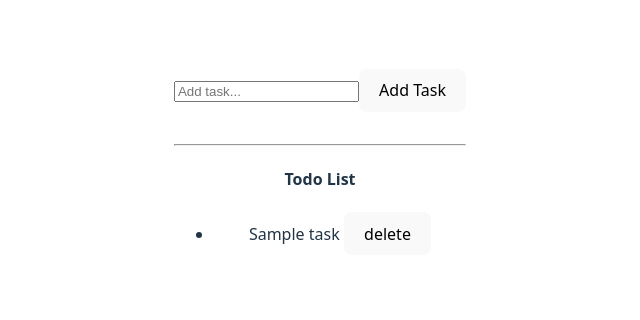
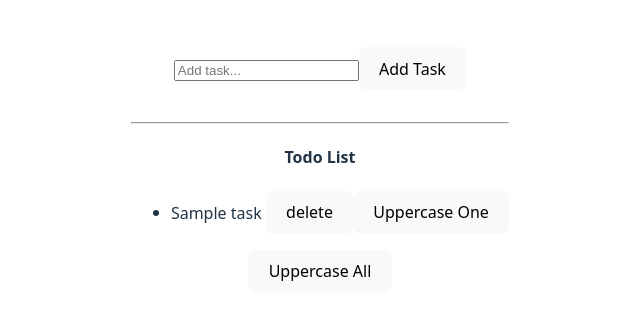
Before and after one commit to Uzmakh/deltareact-app, a React (Vite) app: page / in a window 1280 px wide. Shown: the part 230-550 px from the top of the page, without its empty margins (320-960 px from the left). Built offline with nearby package versions, Linux system fonts and the light colour scheme.

Commit message:
Added the feature of updating All-items and One-item

```diff
--- a/src/TodoList.jsx
+++ b/src/TodoList.jsx
@@ -10,17 +10,49 @@
     setTodos([...todos, { task: newTodo, id: uuidv4() }]);
     setNewTodo("");
   };
+
   let updateTodoValue = (event) => {
     // console.log(event.target.value);
     setNewTodo(event.target.value);
   };
+
   let deleteTodo = (id) => {
     console.log(id);
-    // ? This filter method creates a copy of the array,consisting on those elements whose id not matches the selected item's id.
-      let copy = todos.filter((todo) => todo.id != id);
-    console.log(copy);
+    // ? This filter method creates a copy of the array, consisting on those elements whose id not matches the selected item's id.
+    //   let copy = todos.filter((todo) => todo.id != id);
+    // console.log(copy);
     // setTodos(todos.filter((todo) => todo.id != id));
     setTodos((prevTodos) => todos.filter(prevTodos.id != id));
+  };
+
+  let upperCaseAllTodo = () => {
+    setTodos((todos) =>
+      todos.map((todo) => {
+        // console.log(todo);
+        return {
+          ...todo,
+          task: todo.task.toUpperCase(),
+        };
+      })
+    );
+    // console.log(newArr);
+  };
+
+  let upperCaseOne = (id) => {
+    // console.log('One to uppercase');
+    setTodos((todos) =>
+      todos.map((todo) => {
+        // console.log(todo);
+        if (todo.id == id) {
+          return {
+            ...todo,
+            task: todo.task.toUpperCase(),
+          };
+        } else {
+          return todo;
+        }
+      })
+    );
   };
   return (
     <>
@@ -42,9 +74,11 @@
             <span>{todo.task}</span>
             &nbsp;
             <button onClick={() => deleteTodo(todo.id)}>delete</button>
+            <button onClick={() => upperCaseOne(todo.id)}>Uppercase One</button>
           </li>
         ))}
       </ul>
+      <button onClick={upperCaseAllTodo}>Uppercase All</button>
     </>
   );
 }
```
